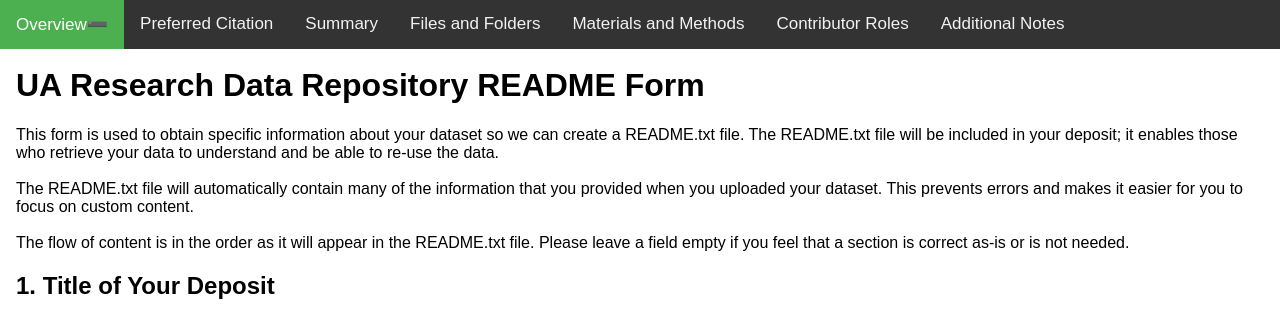
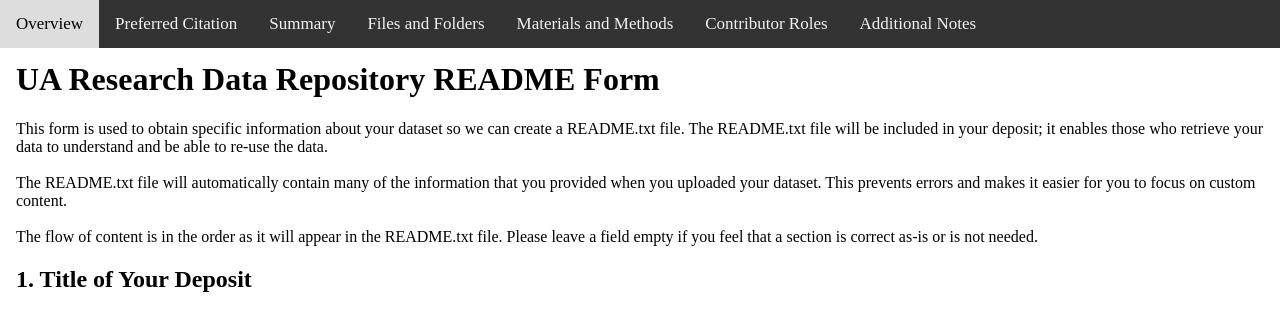
Before and after one commit to UAL-RE/ReM, a FastAPI app: template templates/intake.html in a window 1280 px wide. Shown: the top 313 px of the page. Run offline with FastAPI, Linux system fonts and the light colour scheme; the template is opened without the code that fills it, so the values that code supplies are empty; parts of the project's set-up code (start-up, migrations or seed data) failed here and were passed over.

Commit message:
Make top navbar fixed [ci skip]
 - Migrate to styles.css navbar to navbar.css to fix anchored navbar
 - Import topnav to intake.html
 - Remove active state for Overview

```diff
--- a/templates/intake.html
+++ b/templates/intake.html
@@ -2,15 +2,17 @@
 <html lang="en">
 <head>
   <meta charset="UTF-8">
+  <meta name="viewport" content="width=device-width, initial-scale=1">
   <title>UA Research Data Repository README Form</title>
 
+  <link rel="stylesheet" href="{{ url_for('templates', path='/styles/css/topnav.css') }}">
   <link rel="stylesheet" href="{{ url_for('templates', path='/styles/css/styles.css') }}">
 </head>
 
 <body>
 
 <div class="topnav">
-  <a class="active" href="#home">Overview</a>
+  <a href="#home">Overview</a>
   <a href="#cite_head">Preferred Citation</a>
   <a href="#summary_head">Summary</a>
   <a href="#files_head">Files and Folders</a>
@@ -18,7 +20,6 @@
   <a href="#contributors_head">Contributor Roles</a>
   <a href="#notes_head">Additional Notes</a>
 </div>
-
 
 <div class="main">
   <h1><span id="home">UA Research Data Repository README Form</span></h1>
--- a/templates/styles/css/styles.css
+++ b/templates/styles/css/styles.css
@@ -1,46 +1,3 @@
-/* Add a black background color to the top navigation */
-body {
-  margin: 0;
-  font-family: Arial, Helvetica, sans-serif;
-}
-
-.topnav {
-  overflow: hidden;
-  background-color: #333;
-  position: fixed;
-  top: 0;
-  width: 100%;
-}
-
-/* Style the links inside the navigation bar */
-.topnav a {
-  float: left;
-  display: block;
-  color: #f2f2f2;
-  text-align: center;
-  padding: 14px 16px;
-  text-decoration: none;
-  font-size: 17px;
-}
-
-/* Change the color of links on hover */
-.topnav a:hover {
-  background-color: #ddd;
-  color: black;
-}
-
-/* Add a color to the active/current link */
-.topnav a.active {
-  background-color: #4CAF50;
-  color: white;
-}
-
-.main {
-    padding: 16px;
-    margin-top: 30px;
-    height: 1500px;
-}
-
 /* Style the buttons that are used to open and close the accordion panel */
 .accordion {
   background-color: #eee;
--- /dev/null
+++ b/templates/styles/css/topnav.css
@@ -0,0 +1,42 @@
+/* Add a black background color to the top navigation */
+body {
+  margin: 0;
+}
+
+.topnav {
+  overflow: hidden;
+  background-color: #333;
+  position: fixed;
+  top: 0;
+  width: 100%;
+}
+
+/* Style the links inside the navigation bar */
+.topnav a {
+  float: left;
+  display: block;
+  color: #f2f2f2;
+  text-align: center;
+  padding: 14px 16px;
+  text-decoration: none;
+  font-size: 17px;
+}
+
+/* Change the color of links on hover */
+.topnav a:hover {
+  background: #ddd;
+  color: black;
+}
+
+/* Add a color to the active/current link */
+.topnav a.active {
+  background-color: #4CAF50;
+  color: white;
+}
+
+.main {
+    padding: 16px;
+    /* margin-top: 50px; */
+    height: 1500px;
+    padding-top: 40px;
+}
```
